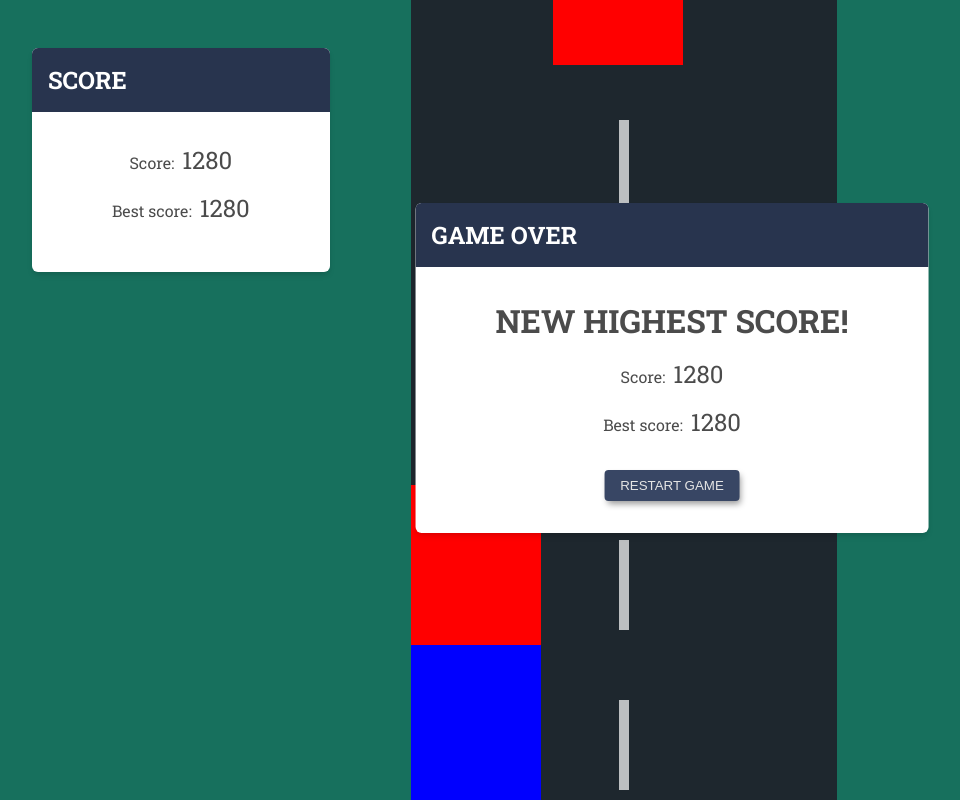
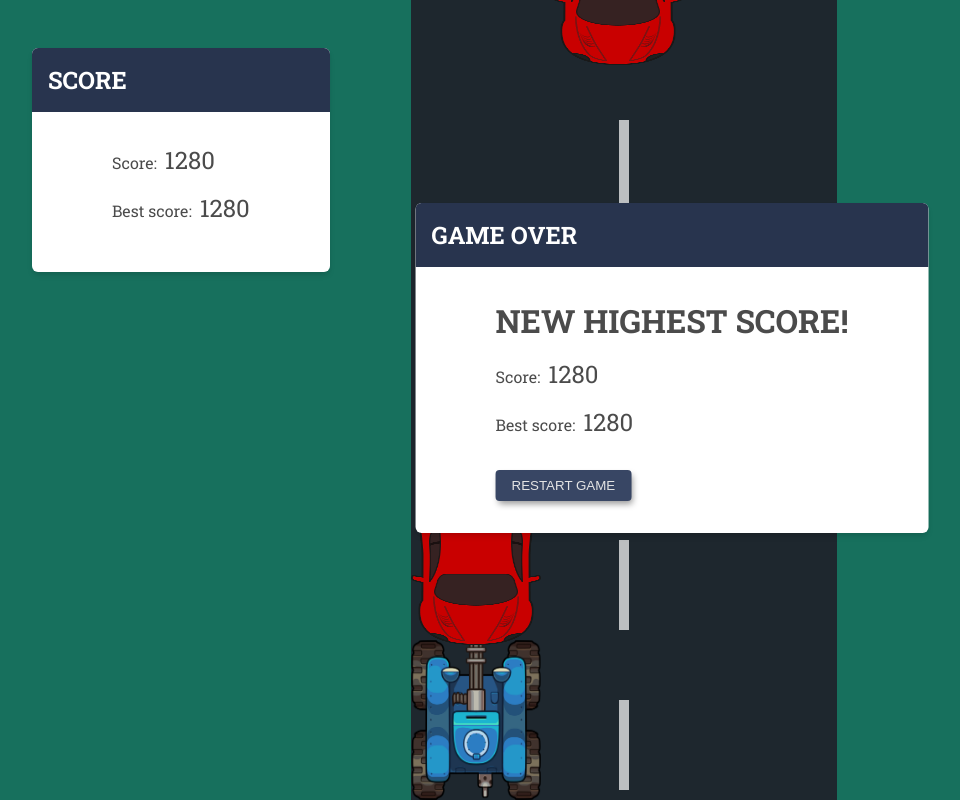
Before and after one commit to razor381/burnout, a plain HTML site: page index.html in a window 1280 px wide. Both pictures are taken after a click on the button "START GAME". Shown: the whole page, without its empty margins (16-976 px from the left). Drawn offline with Linux system fonts and the light colour scheme.

Commit message:
- [x] add vehicle images

```diff
--- a/assets/js/script.js
+++ b/assets/js/script.js
@@ -1,9 +1,6 @@
 const PLAYER_SPEED = 10;
-const PLAYER_COLOR = 'blue';
-
 const ENEMY_SPEED = 10;
 const ENEMY_QTY = 3;
-const ENEMY_COLOR = 'red';
 
 const VEHICLE_WIDTH = 130;
 const VEHICLE_HEIGHT = 160;
@@ -11,6 +8,7 @@ const MIN_ENEMY_CLEARANCE = VEHICLE_HEIGHT * 3;
 
 const ROAD_LINE_WIDTH = 10;
 const ROAD_LINE_COLOR = 'rgba(255, 255, 255, 0.7)';
+const TRANSPARENT_COLOR = 'rgba(0, 0, 0, 0)';
 const ROAD_LINES_QTY = 5;
 const LANES_QTY = 3;
 
@@ -23,6 +21,9 @@ const ARROW_UP = 'ArrowUp'  ;
 const ARROW_DOWN = 'ArrowDown';
 
 const BEST_SCORE_KEY = '@BEST_SCORE';
+
+const PLAYER_IMG = '../assets/img/player.png';
+const ENEMY_IMG = '../assets/img/enemy.png';
 
 
 // DOM ELEMENTS
@@ -45,9 +46,8 @@ const newBestEl = getEl('.new-best');
 // tag names and classes
 
 const DIV_TAG = 'div';
+const IMG_TAG = 'img';
 const CLASS_VEHICLE = 'vehicle';
-const CLASS_PLAYER_VEHICLE = 'player-vehicle';
-const CLASS_ENEMY_VEHICLE = 'enemy-vehicle';
 const CLASS_ROAD_LINE = 'road-line';
 const CLASS_HIDDEN = 'hidden';
 
@@ -63,7 +63,7 @@ class BaseObject {
     this.height = height;
     this.dx = dx;
     this.dy = dy;
-    this.color = color;
+    this.color = color || TRANSPARENT_COLOR;
     this.el = el;
     this.isRandomReset = isRandomReset;
 
@@ -118,14 +118,12 @@ class RoadLine extends BaseObject {
 
 
 class Vehicle extends BaseObject {
-  constructor(y, dy, color, lane, isEnemy, isRandomReset) {
+  constructor(y, dy, lane, isEnemy, isRandomReset, el) {
     const x = convertLaneToPixel(lane);
-    const el = createNewElement(
-      DIV_TAG,
-      [CLASS_VEHICLE, isEnemy ? CLASS_PLAYER_VEHICLE : CLASS_PLAYER_VEHICLE],
-    );
 
-    super(x, y, VEHICLE_WIDTH, VEHICLE_HEIGHT, 0, dy, color, el, isRandomReset);
+    el.classList.add(CLASS_VEHICLE);
+
+    super(x, y, VEHICLE_WIDTH, VEHICLE_HEIGHT, 0, dy, null, el, isRandomReset);
     this.lane = lane;
   }
 
@@ -142,14 +140,13 @@ class Player extends Vehicle {
     super(
       MAX_HEIGHT - VEHICLE_HEIGHT,
       0, // player does not move vertically
-      PLAYER_COLOR,
       0, //player starts at left-most lane
       false,
       false,
+      playerImg,
     );
 
     this.distanceTravelled = 0;
-
     this.addMovementListeners();
   }
 
@@ -185,17 +182,18 @@ class Player extends Vehicle {
 
 
 class Enemy extends Vehicle {
-  constructor(lane) {
+  constructor(lane, image) {
     super(
       -getRandomInteger(VEHICLE_HEIGHT, MAX_HEIGHT) - lane * MAX_HEIGHT,
       ENEMY_SPEED,
-      ENEMY_COLOR,
       lane,
       true,
       true,
+      image,
     );
   }
 }
+
 
 class Game {
   constructor() {
@@ -229,7 +227,6 @@ class Game {
     this.prevBestScore = this.player.distanceTravelled;
     newBestEl.classList.remove(CLASS_HIDDEN);
     this.updateBestScoreElements();
-
   }
 
   animateMotion() {
@@ -264,6 +261,15 @@ class Game {
 
 // ------------------------- functions ---------------------------
 
+
+function loadImage(src) {
+  return new Promise(resolve => {
+    let img = new Image();
+    img.onload = (() => resolve(img));
+    img.src = src;
+  });
+}
+
 function resetScreen() {
   startCard.classList.add(CLASS_HIDDEN);
   endCard.classList.add(CLASS_HIDDEN);
@@ -283,7 +289,7 @@ function renderElementIntoDom(el, parentEl) {
   parentEl.appendChild(el);
 }
 
-function createNewElement(tag, classes) {
+function createNewElement(tag, classes, attributes=[]) {
   const newEl = document.createElement('div');
   newEl.classList.add(...classes);
   return newEl;
@@ -305,7 +311,7 @@ function generateEnemies() {
   let enemies = [];
 
   for (let i = 0; i < ENEMY_QTY; i++) {
-    enemies.push(new Enemy(i % LANES_QTY));
+    enemies.push(new Enemy(i % LANES_QTY, enemyImgs[i]));
   }
 
   return enemies;
@@ -326,10 +332,24 @@ function generateRoadLines() {
   return roadLines;
 }
 
+async function loadEnemyImages() {
+  const enemyImgs = [];
+
+  for (let i = 0; i < ENEMY_QTY; i++) {
+    enemyImgs.push(loadImage(ENEMY_IMG));
+  }
+
+  return Promise.all(enemyImgs);
+}
+
 function checkBelowScreen(obj) {
   if (obj.y > MAX_HEIGHT) {
     obj.restartToTop();
   }
+}
+
+function init() {
+  const game = new Game();
 }
 
 
@@ -339,14 +359,18 @@ function checkBelowScreen(obj) {
 roadArea.style.width = addPx(MAX_WIDTH);
 roadArea.style.height = addPx(MAX_HEIGHT);
 
-function init() {
-  const game = new Game();
-}
+let playerImg, enemyImgs;
+
+(async function () {
+  playerImg = await loadImage(PLAYER_IMG);
+  enemyImgs = await loadEnemyImages();
 
   startBtn.addEventListener('click', () => {
+    scoreCard.classList.remove(CLASS_HIDDEN);
     init();
   });
 
   restartBtn.addEventListener('click', () => {
     init();
   })
+})();
--- a/index.html
+++ b/index.html
@@ -17,15 +17,17 @@
 
   <!-- Welcome card -->
   <article id="start-card" class="card center-card">
-    <h2 class="card-header">Burnout</h2>
-    <div class="card-contents">
-      <p>Press 'left' and 'right' arrows to change lanes</p>
-      <button id="start-btn" class="btn card-btn">Start Game</button>
+    <div class="card-contents welcome-card-contents">
+      <div class="welcome-card__left-content">
+        <p>Press 'left' and 'right' arrows to change lanes</p>
+        <button id="start-btn" class="btn card-btn">Start Game</button>
+      </div>
+      <img class="cover-img" src="assets/img/burnout.jpg" alt="burnout game cover image">
     </div>
   </article>
 
   <!-- Score card -->
-  <article id="score-card" class="card score-card">
+  <article id="score-card" class="card score-card hidden">
     <h2 class="card-header">Score</h2>
     <div class="card-contents">
       <p>Score:&nbsp;&nbsp;<span class="score current-score"></p>
```
Also changed, not shown: assets/css/style.css, assets/img/burnout.jpg (added), assets/img/enemy.png (added), assets/img/player.png (added). Lines whose indentation alone changed are shown as unchanged.
